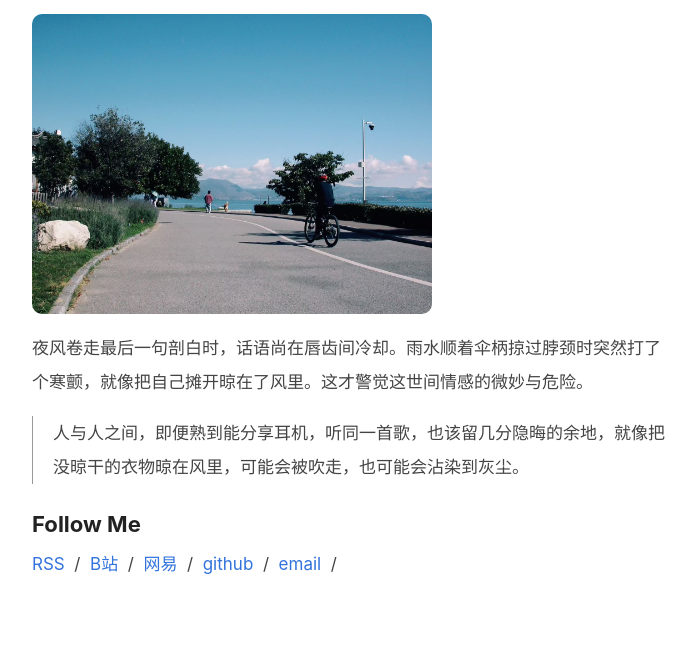
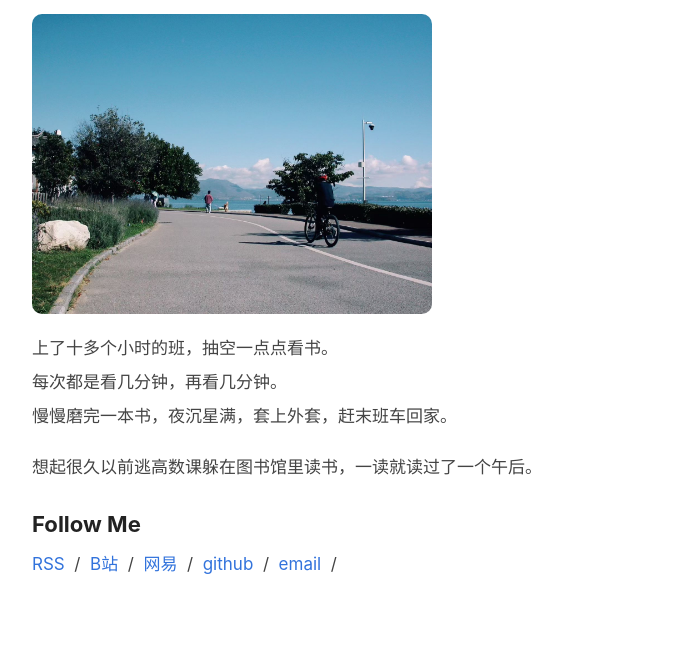
Before and after one commit to rainto0322/rainto0322.github.io, a plain HTML site: page index.html in a window 1280 px wide. Shown: the part 154-800 px from the top of the page, without its empty margins (288-984 px from the left). Drawn offline with Linux system fonts and the light colour scheme.

Commit message:
Deploy site updates

```diff
--- a/index.html
+++ b/index.html
@@ -3,7 +3,7 @@
 <a href=/tags/>标签</a>
 <a href=/memo/>碎语</a>
 <a href=/search/>搜索</a>
-<a href=/about/>关于</a></p></nav></header><main><img src=/img/banner.jpg style=width:400px><p>夜风卷走最后一句剖白时，话语尚在唇齿间冷却。雨水顺着伞柄掠过脖颈时突然打了个寒颤，就像把自己摊开晾在了风里。这才警觉这世间情感的微妙与危险。</p><blockquote><p>人与人之间，即便熟到能分享耳机，听同一首歌，也该留几分隐晦的余地，就像把没晾干的衣物晾在风里，可能会被吹走，也可能会沾染到灰尘。</p></blockquote><h2 style=font-size:1.3em>Follow Me</h2><p><span><a href=/index.xml target=_blank rel=bookmark title=RSS>RSS
+<a href=/about/>关于</a></p></nav></header><main><img src=/img/banner.jpg style=width:400px><p>上了十多个小时的班，抽空一点点看书。<br>每次都是看几分钟，再看几分钟。<br>慢慢磨完一本书，夜沉星满，套上外套，赶末班车回家。</p><p>想起很久以前逃高数课躲在图书馆里读书，一读就读过了一个午后。</p><h2 style=font-size:1.3em>Follow Me</h2><p><span><a href=/index.xml target=_blank rel=bookmark title=RSS>RSS
 </a></span>&nbsp;/&nbsp;
 <span><a href=https://space.bilibili.com/650313886 target=_blank rel=external title=B站>B站
 </a></span>&nbsp;/&nbsp;
```
